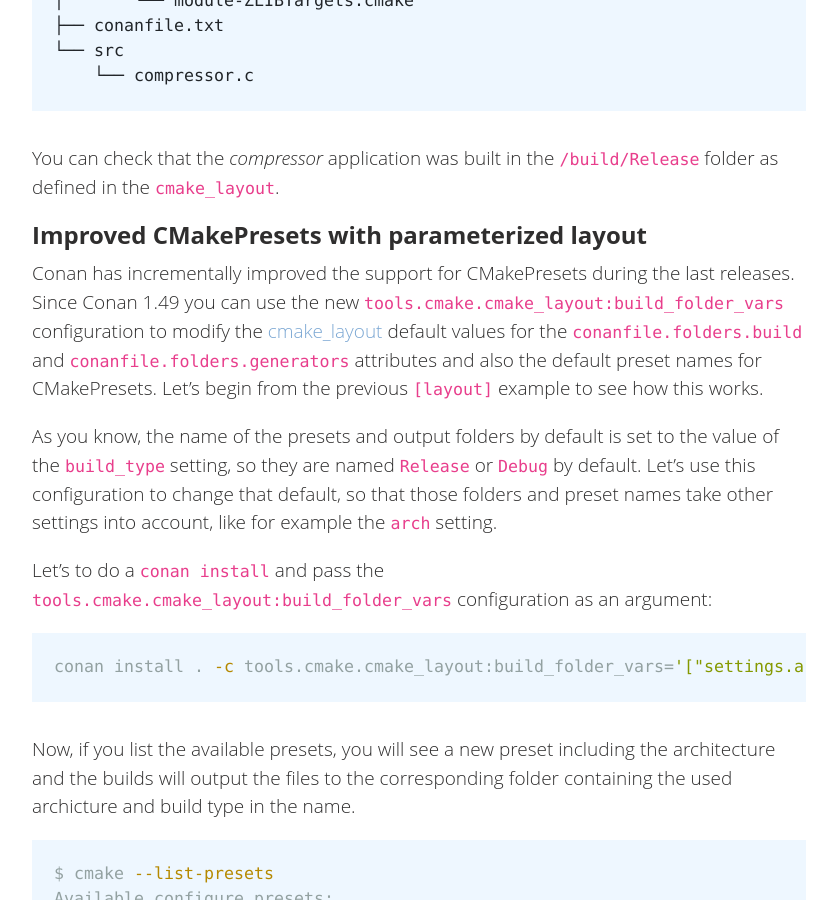
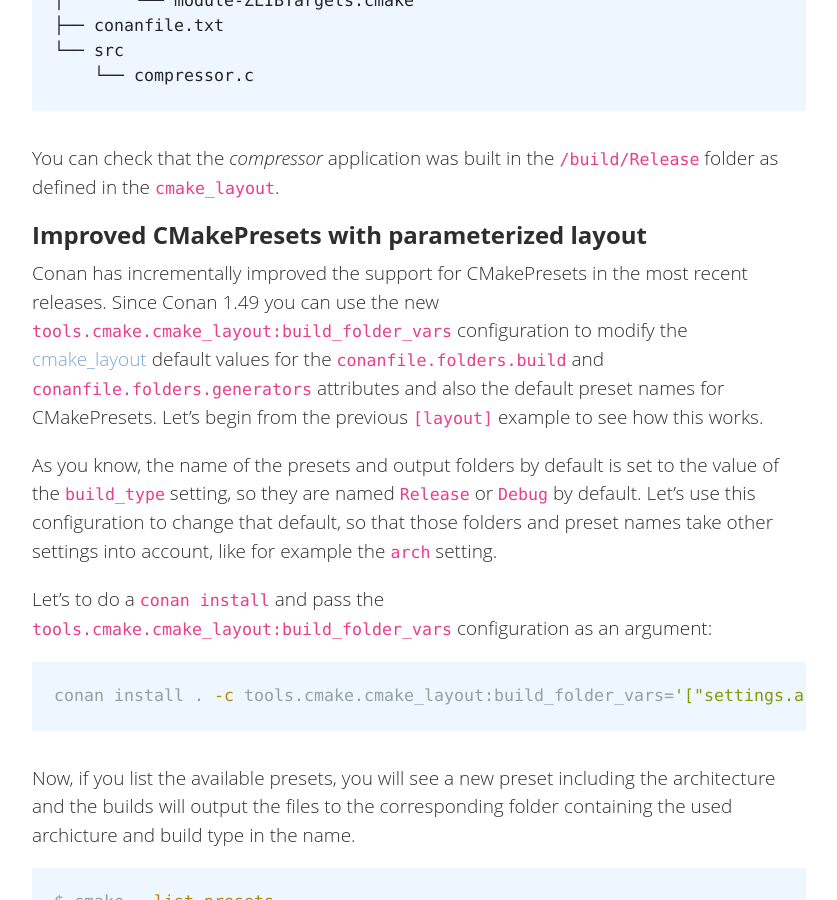
Before and after one commit to conan-io/conan-io.github.io, a Jekyll site: the page built from _posts/2022-06-16-New-conan-release-1-49.markdown, in a window 1280 px wide and 900 px high, scrolled down 3167 px. Shown: the whole window, without its empty margins (20-857 px from the left). Built offline with Jekyll 4.4.1, drawn with Linux system fonts in a browser that asks for light colours; comment, search, counter and statistics services are not loaded.

Commit message:
Update _posts/2022-06-16-New-conan-release-1-49.markdown
Co-authored-by: Luis Caro Campos <3535649+jcar87@users.noreply.github.com>

```diff
--- a/_posts/2022-06-16-New-conan-release-1-49.markdown
+++ b/_posts/2022-06-16-New-conan-release-1-49.markdown
@@ -148,7 +148,7 @@ defined in the `cmake_layout`.
 
 ## Improved CMakePresets with parameterized layout
 
-Conan has incrementally improved the support for CMakePresets during the last releases.
+Conan has incrementally improved the support for CMakePresets in the most recent releases.
 Since Conan 1.49 you can use the new `tools.cmake.cmake_layout:build_folder_vars`
 configuration to modify the
 [cmake_layout](https://docs.conan.io/en/latest/reference/conanfile/tools/cmake/cmake_layout.html#cmake-layout)
```
